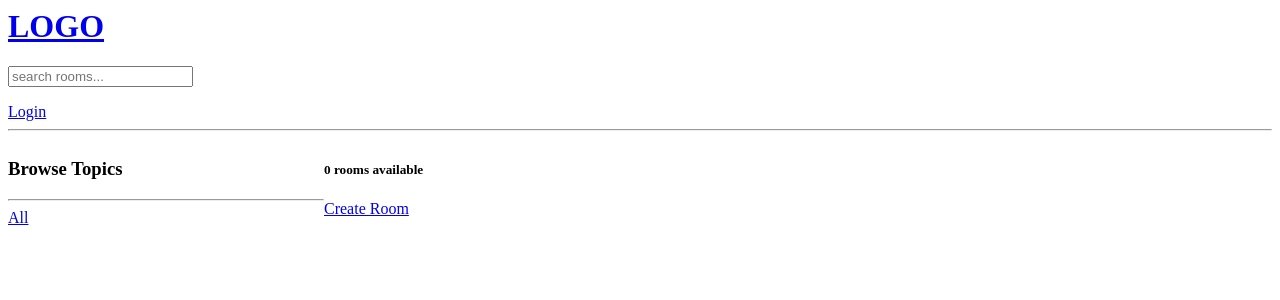
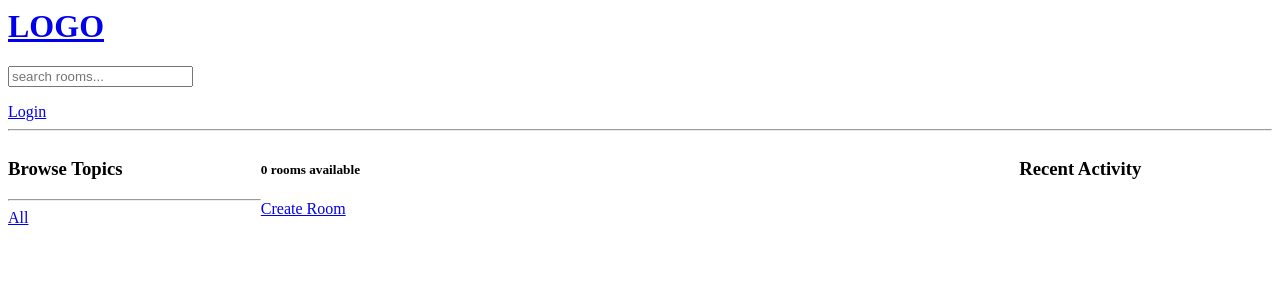
Before and after one commit to Mr-Dhanush-git/Django-path, a Django app: page / in a window 1280 px wide. Shown: the top 300 px of the page. Run offline with Django 5.2, Linux system fonts and the light colour scheme; data that the repository does not hold is empty.

Commit message:
implementing Activity Feed

```diff
--- a/basic/templates/basic/home.html
+++ b/basic/templates/basic/home.html
@@ -6,7 +6,7 @@
 <style>
     .home-container {
         display: grid;
-        grid-template-columns: 1fr 3fr;
+        grid-template-columns: 1fr 3fr 1fr;
     }
 </style>
 
@@ -50,6 +50,12 @@
             {% endfor %}
         </div>
     </div>
+
+    <div>
+        <h3>Recent Activity</h3>
+    </div>
+
+
 </div>
 
 {%    endblock content    %}
--- a/basic/templates/basic/room.html
+++ b/basic/templates/basic/room.html
@@ -21,6 +21,7 @@
             {% for msg in room_msgs %}
             <div>
                 {% if request.user == msg.user %}
+                {% csrf_token %}
                 <a href="{% url 'delete-message' msg.id %}">Delete</a>
                 {% endif %}
                 <small>@{{msg.user}}  {{msg.created | timesince}} ago</small>
```
